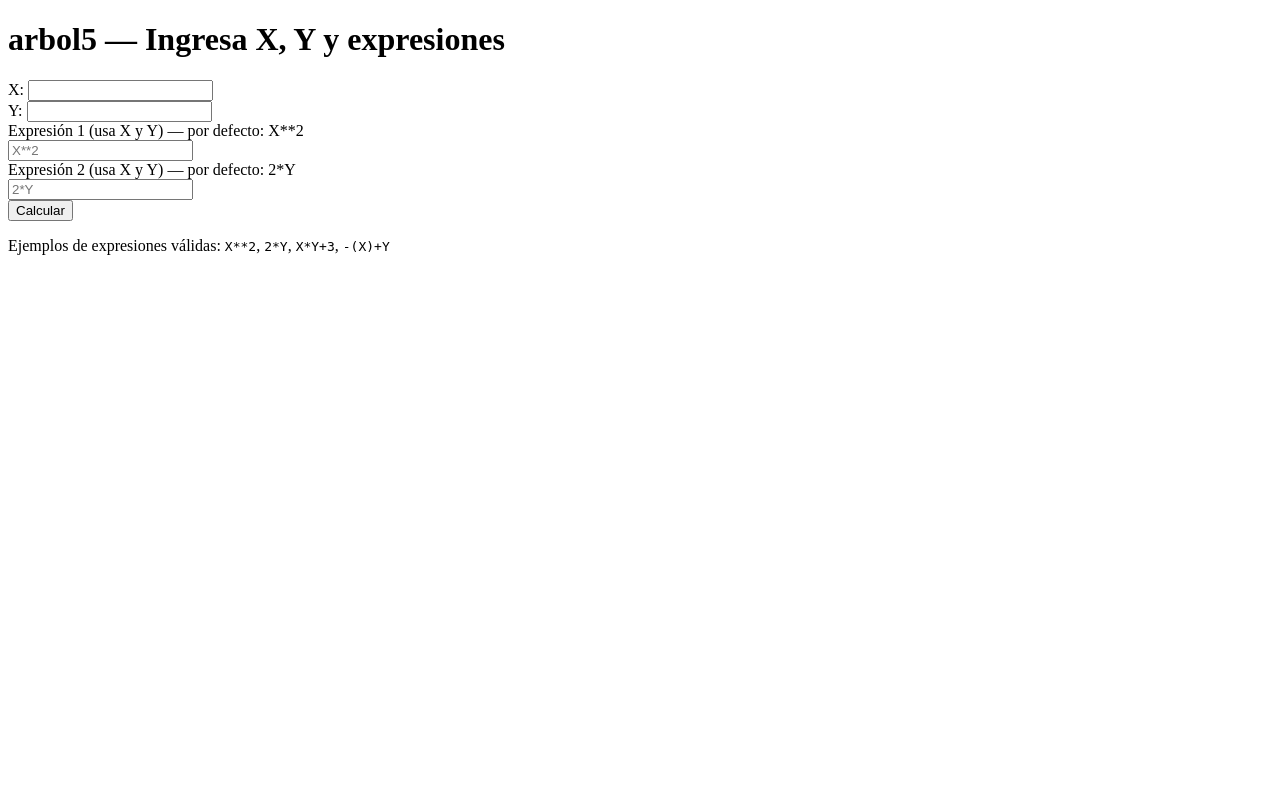
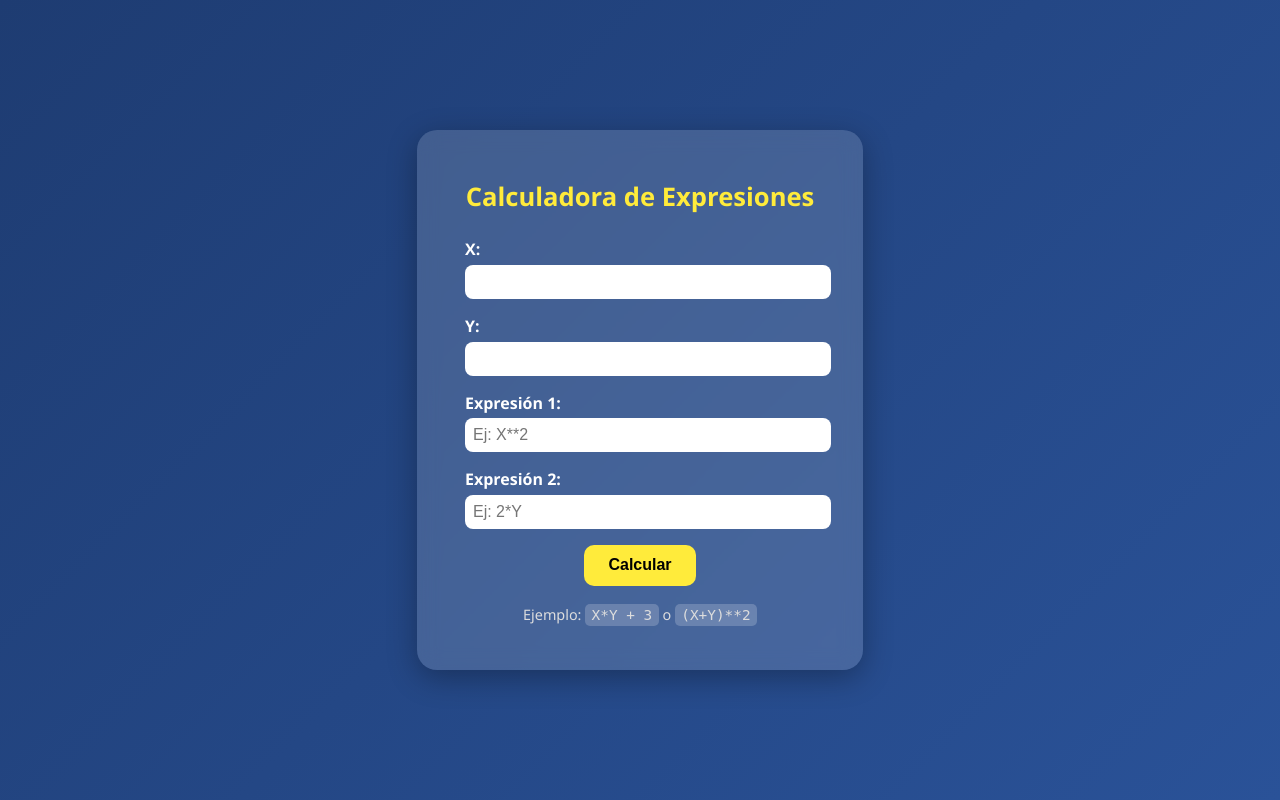
Before and after one commit to SandraMartinez4/arbol5, a Django app: page / in a window 1280 px wide. Run offline with Django 4.2, Linux system fonts and the light colour scheme.

Commit message:
Proyectt5

```diff
--- a/templates/calc/form.html
+++ b/templates/calc/form.html
@@ -1,23 +1,107 @@
 <!doctype html>
-<html>
+<html lang="es">
 <head>
   <meta charset="utf-8">
   <title>arbol5 - Calculadora de expresiones</title>
+  <style>
+    body {
+      background: linear-gradient(135deg, #1e3c72, #2a5298);
+      font-family: 'Segoe UI', Arial, sans-serif;
+      color: #fff;
+      display: flex;
+      justify-content: center;
+      align-items: center;
+      height: 100vh;
+      margin: 0;
+    }
+
+    .container {
+      background: rgba(255, 255, 255, 0.15);
+      backdrop-filter: blur(10px);
+      padding: 2rem 3rem;
+      border-radius: 20px;
+      box-shadow: 0 8px 30px rgba(0, 0, 0, 0.3);
+      text-align: center;
+      width: 350px;
+    }
+
+    h1 {
+      font-size: 1.6rem;
+      margin-bottom: 1.5rem;
+      color: #ffeb3b;
+    }
+
+    label {
+      display: block;
+      margin-bottom: 1rem;
+      font-weight: 600;
+      color: #fff;
+      text-align: left;
+    }
+
+    input[type="number"], input[type="text"] {
+      width: 100%;
+      padding: 0.5rem;
+      border: none;
+      border-radius: 8px;
+      margin-top: 0.3rem;
+      font-size: 1rem;
+    }
+
+    button {
+      background: #ffeb3b;
+      color: #000;
+      border: none;
+      border-radius: 10px;
+      padding: 0.7rem 1.5rem;
+      font-size: 1rem;
+      font-weight: bold;
+      cursor: pointer;
+      transition: 0.3s;
+    }
+
+    button:hover {
+      background: #fff;
+      transform: scale(1.05);
+    }
+
+    p {
+      margin-top: 1.2rem;
+      font-size: 0.9rem;
+      color: #ddd;
+    }
+
+    code {
+      background: rgba(255, 255, 255, 0.2);
+      padding: 0.2rem 0.4rem;
+      border-radius: 5px;
+    }
+  </style>
 </head>
 <body>
-  <h1>arbol5 — Ingresa X, Y y expresiones</h1>
-  <form action="{% url 'result' %}" method="post">
-    {% csrf_token %}
-    <label>X: <input type="number" step="any" name="X" required></label><br>
-    <label>Y: <input type="number" step="any" name="Y" required></label><br>
-    <label>Expresión 1 (usa X y Y) — por defecto: X**2<br>
-      <input type="text" name="expr1" placeholder="X**2">
-    </label><br>
-    <label>Expresión 2 (usa X y Y) — por defecto: 2*Y<br>
-      <input type="text" name="expr2" placeholder="2*Y">
-    </label><br>
-    <button type="submit">Calcular</button>
-  </form>
-  <p>Ejemplos de expresiones válidas: <code>X**2</code>, <code>2*Y</code>, <code>X*Y+3</code>, <code>-(X)+Y</code></p>
+  <div class="container">
+    <h1>Calculadora de Expresiones</h1>
+    <form action="{% url 'result' %}" method="post">
+      {% csrf_token %}
+      <label>
+        X:
+        <input type="number" step="any" name="X" required>
+      </label>
+      <label>
+        Y:
+        <input type="number" step="any" name="Y" required>
+      </label>
+      <label>
+        Expresión 1:
+        <input type="text" name="expr1" placeholder="Ej: X**2">
+      </label>
+      <label>
+        Expresión 2:
+        <input type="text" name="expr2" placeholder="Ej: 2*Y">
+      </label>
+      <button type="submit">Calcular</button>
+    </form>
+    <p>Ejemplo: <code>X*Y + 3</code> o <code>(X+Y)**2</code></p>
+  </div>
 </body>
 </html>
```
Also changed, not shown: templates/calc/result.html (+80 -4 lines).
